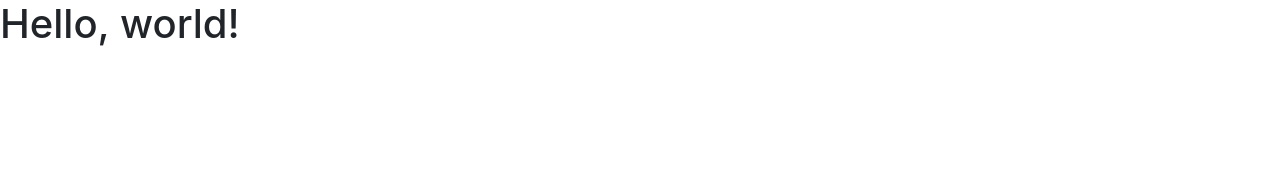
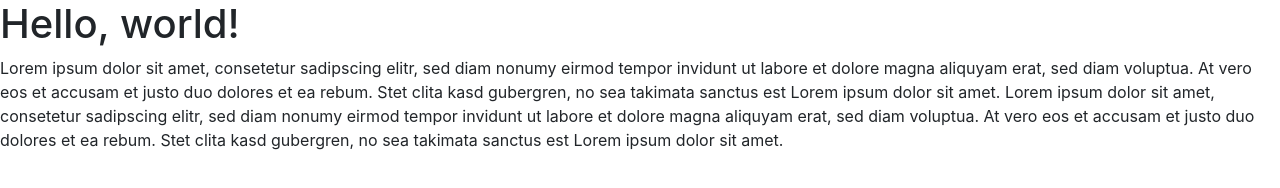
Before and after one commit to cinderell4/versionsverwaltung_mit_git, a plain HTML site: page index.html in a window 1280 px wide. Drawn offline with nearby package versions, Linux system fonts and the light colour scheme.

Commit message:
change_ index.html um ipsum lorem erweitert

```diff
--- a/index.html
+++ b/index.html
@@ -12,7 +12,9 @@
   </head>
   <body>
     <h1>Hello, world!</h1>
-
+    <p>
+Lorem ipsum dolor sit amet, consetetur sadipscing elitr, sed diam nonumy eirmod tempor invidunt ut labore et dolore magna aliquyam erat, sed diam voluptua. At vero eos et accusam et justo duo dolores et ea rebum. Stet clita kasd gubergren, no sea takimata sanctus est Lorem ipsum dolor sit amet. Lorem ipsum dolor sit amet, consetetur sadipscing elitr, sed diam nonumy eirmod tempor invidunt ut labore et dolore magna aliquyam erat, sed diam voluptua. At vero eos et accusam et justo duo dolores et ea rebum. Stet clita kasd gubergren, no sea takimata sanctus est Lorem ipsum dolor sit amet.
+    </p>
     <!-- Optional JavaScript -->
     <!-- jQuery first, then Popper.js, then Bootstrap JS -->
     <script src="https://code.jquery.com/jquery-3.2.1.slim.min.js" integrity="sha384-KJ3o2DKtIkvYIK3UENzmM7KCkRr/rE9/Qpg6aAZGJwFDMVNA/GpGFF93hXpG5KkN" crossorigin="anonymous"></script>
```
